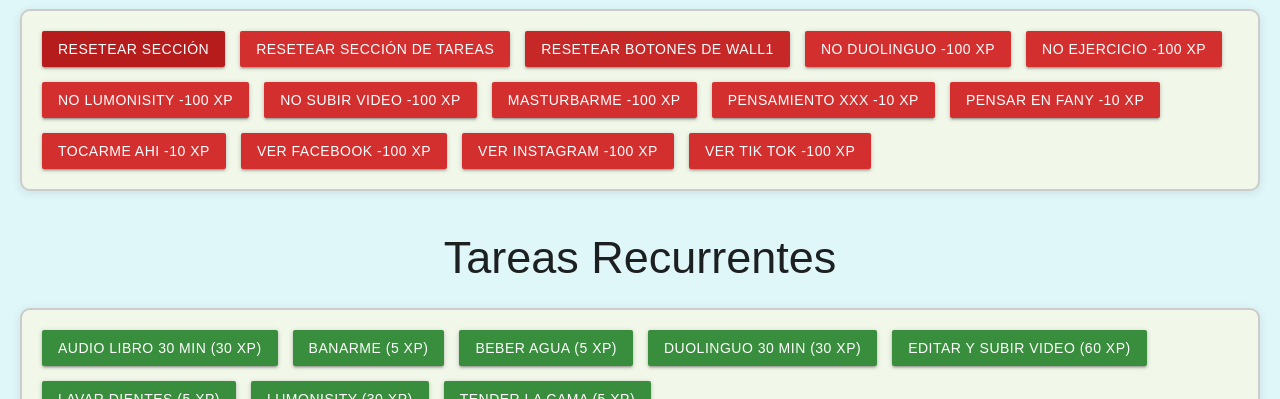
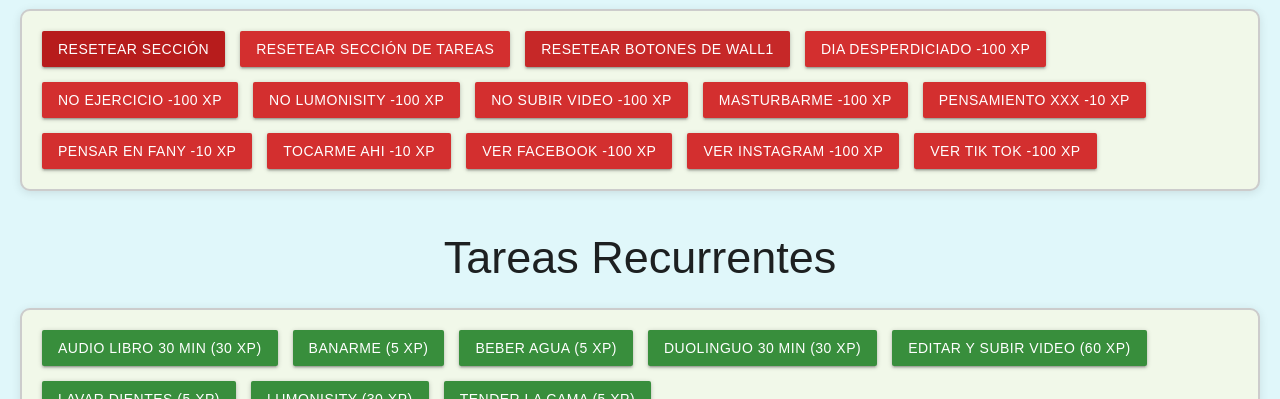
Before and after one commit to RicardoAscF/sajajinXP, a plain HTML site: page index.html in a window 1280 px wide. Shown: the part 701-1100 px from the top of the page. Drawn offline with nearby package versions, Linux system fonts and the light colour scheme; a web font is replaced by a local one.

Commit message:
Agrege texto nuevo

```diff
--- a/index.html
+++ b/index.html
@@ -73,7 +73,7 @@
                 <button class="btn red darken-2" onclick="resetSection('btn-tasks')">Resetear Sección de Tareas</button>
                 <button class="btn red darken-3" onclick="resetWallButtons('wall1')">Resetear botones de Wall1</button>
 
-                <button class="btn red darken-2" onclick="addXP(-100, 'wall1', 'No Duoelinguo')">No Duolinguo -100 XP</button>
+                <button class="btn red darken-2" onclick="addXP(-100, 'wall1', 'Dia Desperdiciado')">Dia Desperdiciado -100 XP</button>
                 <button class="btn red darken-2" onclick="addXP(-100, 'wall1', 'No Ejercicio')">No Ejercicio -100 XP</button>
                 <button class="btn red darken-2" onclick="addXP(-100, 'wall1', 'No Lumonisity')">No Lumonisity -100 XP</button>
                 <button class="btn red darken-2" onclick="addXP(-100, 'wall1', 'No Subir Video')">No Subir Video -100 XP</button>
```
